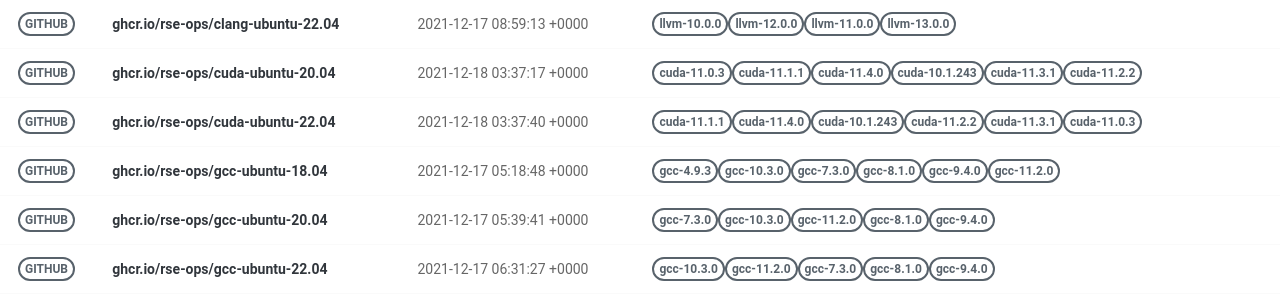
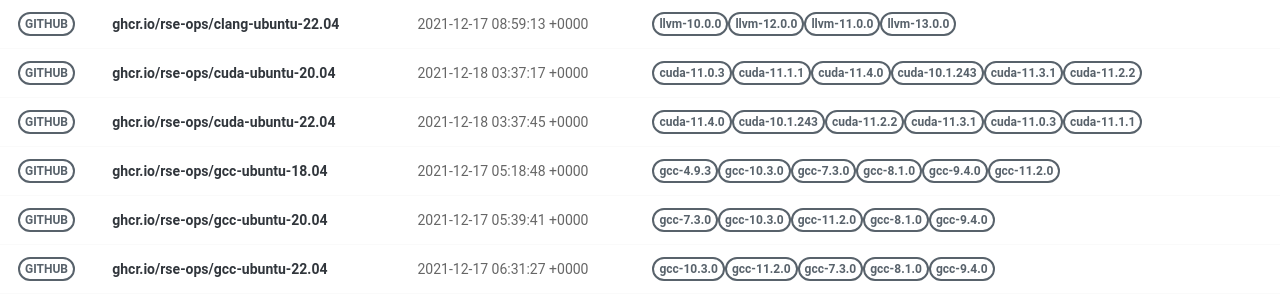
Before and after one commit to rse-ops/docker-images, a Jekyll site: the page built from pages/index.md, in a window 1280 px wide. Shown: the part 228-528 px from the top of the page. Built offline with Jekyll 4.4.1, drawn with Linux system fonts in a browser that asks for light colours; nearby versions of some CDN libraries.

Commit message:
Automated push to update library 2021-12-18

```diff
--- a/_library/ghcr.io-rse-ops-cuda-ubuntu-22.04.md
+++ b/_library/ghcr.io-rse-ops-cuda-ubuntu-22.04.md
@@ -1,14 +1,11 @@
 ---
 layout: container
 name: ghcr.io/rse-ops/cuda-ubuntu-22.04
-updated_at: 2021-12-18 03:37:40.466545
+updated_at: 2021-12-18 03:37:45.100852
 
 
 container_url: https://github.com/orgs/rse-ops/packages/container/package/cuda-ubuntu-22.04
 versions:
- - tag: cuda-11.1.1
-   dockerfile: https://github.com/rse-ops/docker-images/blob/main/ubuntu/cuda/Dockerfile
-   manifest: https://crane.ggcr.dev/manifest/ghcr.io/rse-ops/cuda-ubuntu-22.04:cuda-11.1.1
  - tag: cuda-11.4.0
    dockerfile: https://github.com/rse-ops/docker-images/blob/main/ubuntu/cuda/Dockerfile
    manifest: https://crane.ggcr.dev/manifest/ghcr.io/rse-ops/cuda-ubuntu-22.04:cuda-11.4.0
```
Also changed, not shown: other parts of _library/ghcr.io-rse-ops-cuda-ubuntu-22.04.md (+3 -0 lines).
